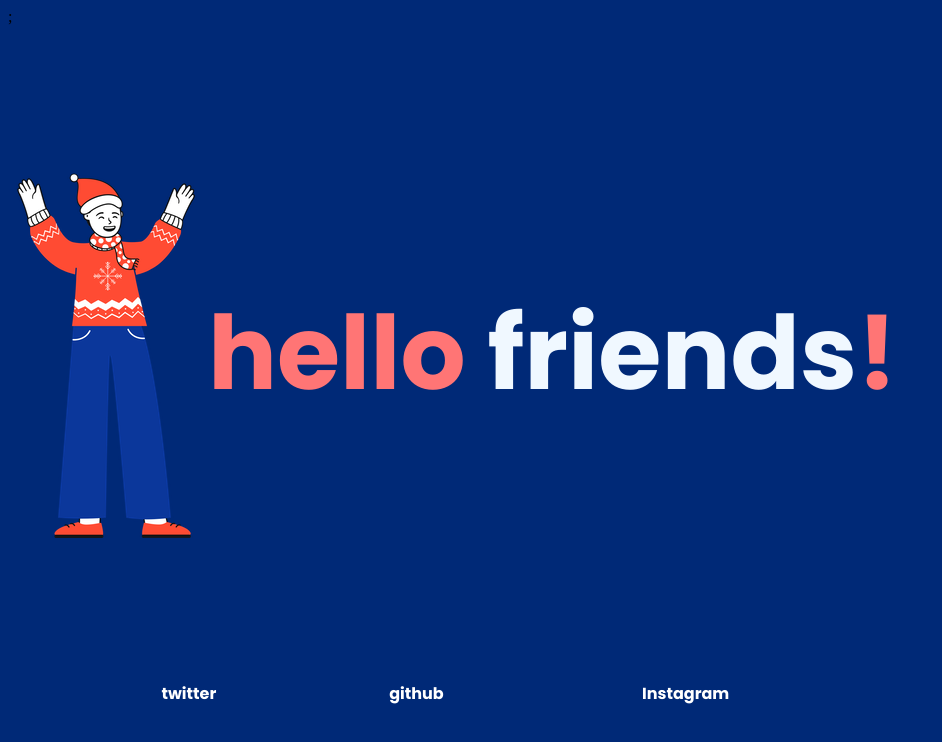
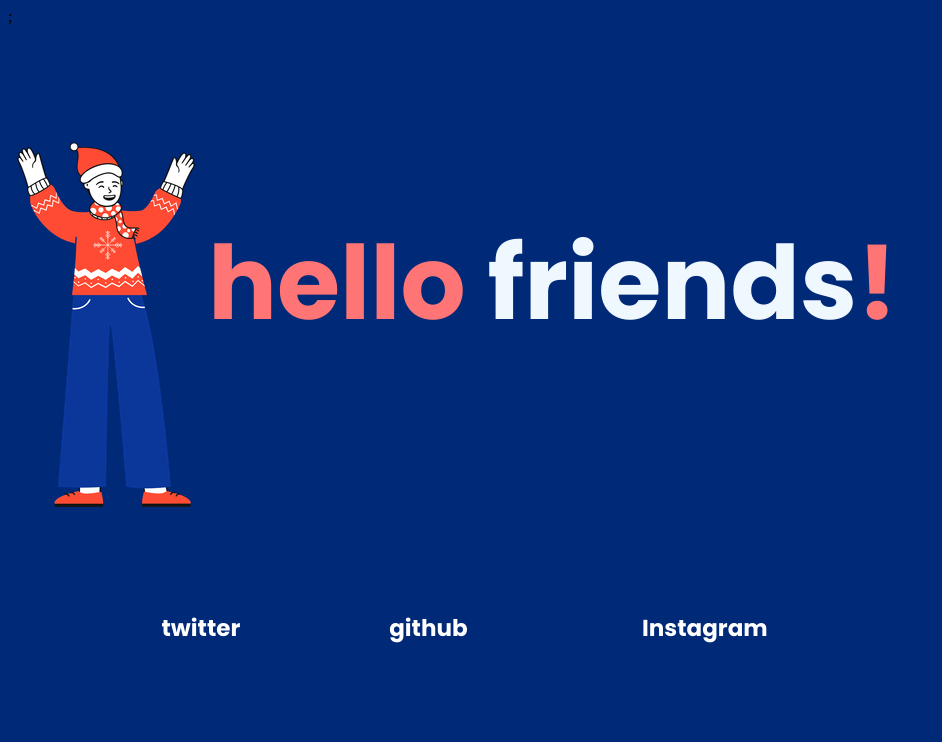
Before and after one commit to Sakthisaba/helo, a plain HTML site: page index.html in a window 1280 px wide. Shown: the whole page, without its empty margins (0-942 px from the left). Drawn offline with Linux system fonts and the light colour scheme.

Commit message:
Update index.html

```diff
--- a/index.html
+++ b/index.html
@@ -24,6 +24,7 @@ body{
      vertical-align: top;
      color: #ffff;
      padding: 1px;
+      font-size:120%;
 
 
      float: left;
@@ -40,7 +41,7 @@ body{
      color:#ff7575;
  }
  .contact{
-
+     font-size:120%;
      font-family: poppins;
      color:#ffff;
 
@@ -59,7 +60,7 @@ body{
      vertical-align: top;
      padding: 1px;
      text-align: center;
-
+      font-size:120%;
      font-family: poppins;
      float: left;
      width: 20%;
@@ -88,7 +89,7 @@ body{
 
 
 .head{
-    margin-top:75px;
+
     margin-left: 50px;
     padding: 50px;
     align-items: center;
```
